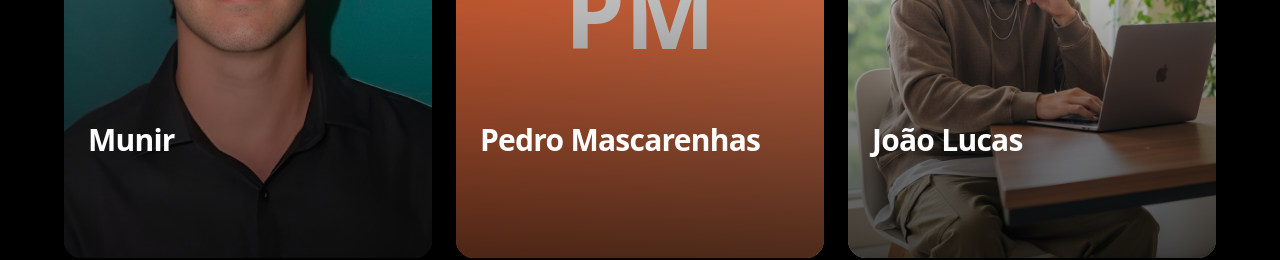
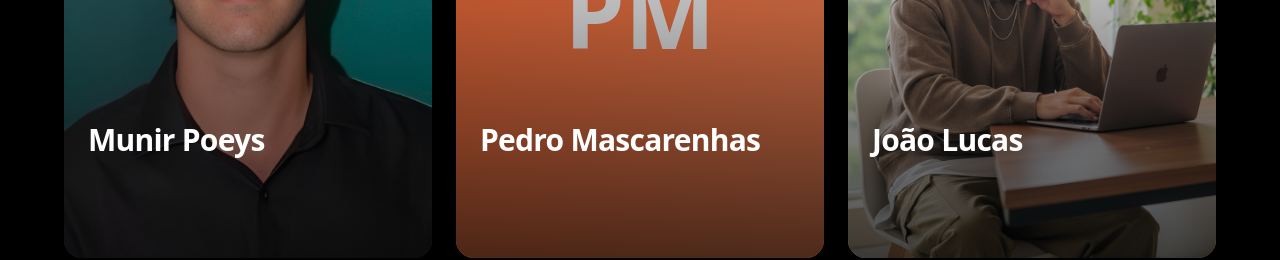
Before and after one commit to atlassynq/atlas-lp, a Next.js app: page / in a window 1280 px wide. Shown: the part 1420-1680 px from the top of the page. Built offline with nearby package versions, Linux system fonts and the light colour scheme.

Commit message:
fix: nome do Munir

```diff
--- a/app/page.tsx
+++ b/app/page.tsx
@@ -53,7 +53,7 @@ export default function Home() {
 
   const founders = [
     {
-      name: "Munir",
+      name: "Munir Poeys",
       role: "Co-Founder",
       bio: "Acredita que a tecnologia deve nos aproximar, não nos isolar. Construindo o Atlas Unite para criar encontros reais.",
       icon: "sparkles" as const,
```
